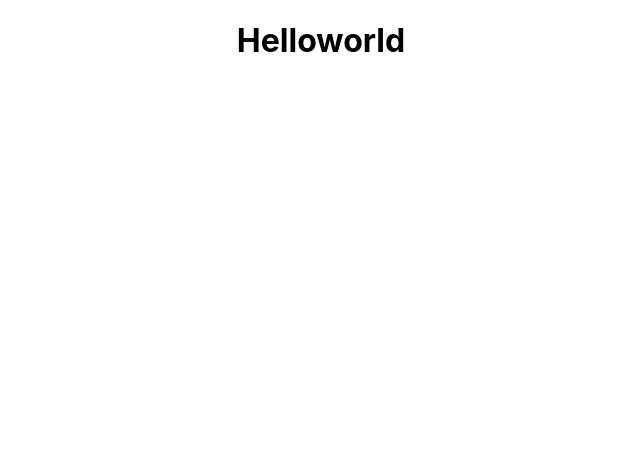
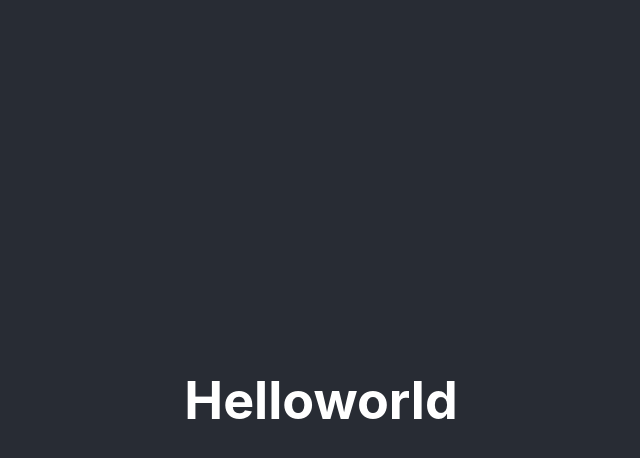
Before and after one commit to NabeelAkhtarHarl/expance_tracker, a React (Create React App) app: page / in a window 1280 px wide. Shown: the top 458 px of the page, without its empty margins (319-959 px from the left). Built offline with nearby package versions, Linux system fonts and the light colour scheme.

Commit message:
add css class

```diff
--- a/src/App.js
+++ b/src/App.js
@@ -4,7 +4,7 @@ import './App.css';
 
 function App() {
   return (
-    <div className="App">
+    <div className="App-header">
       <h1>Helloworld</h1>
     </div>
   );
```
